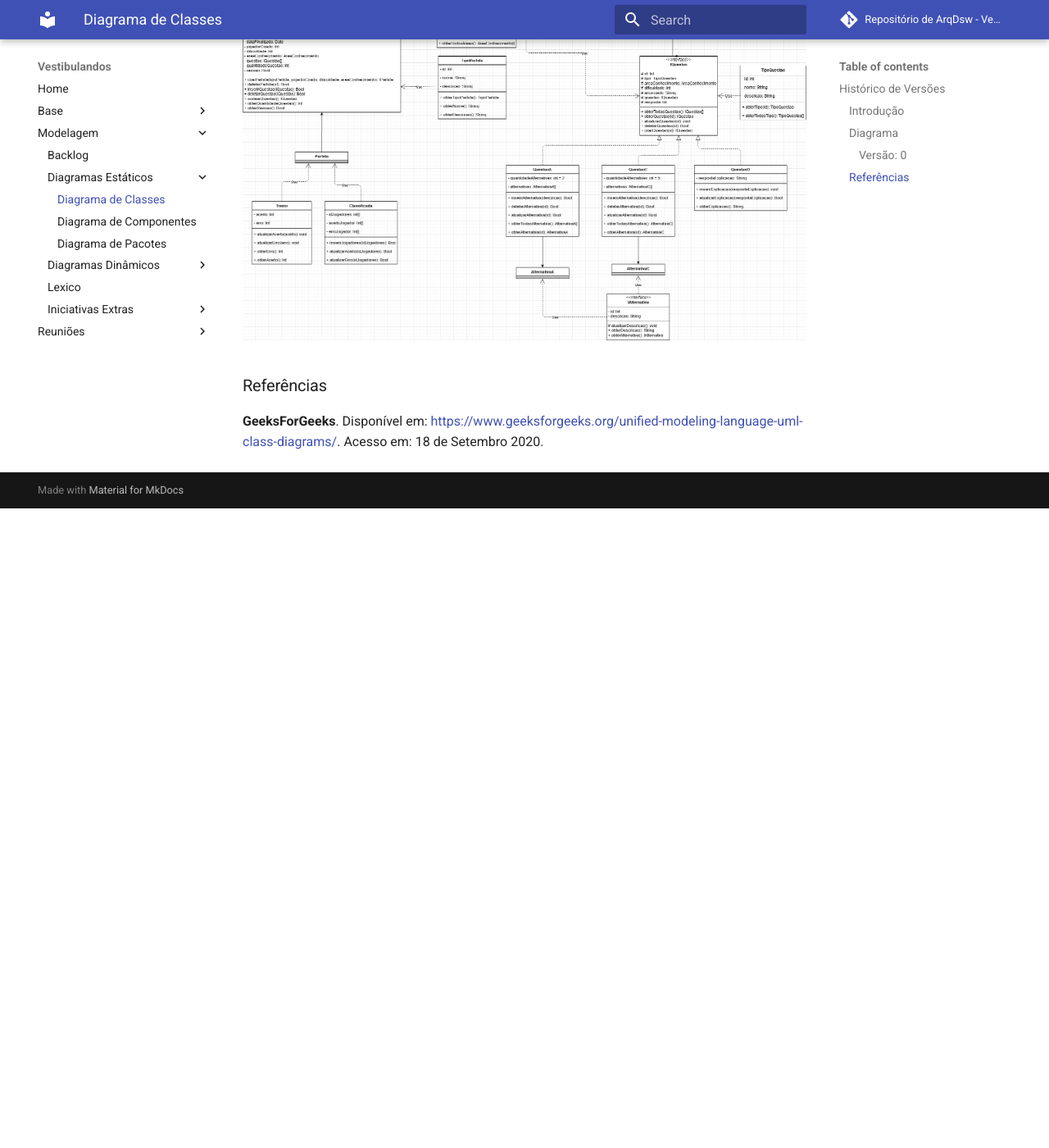
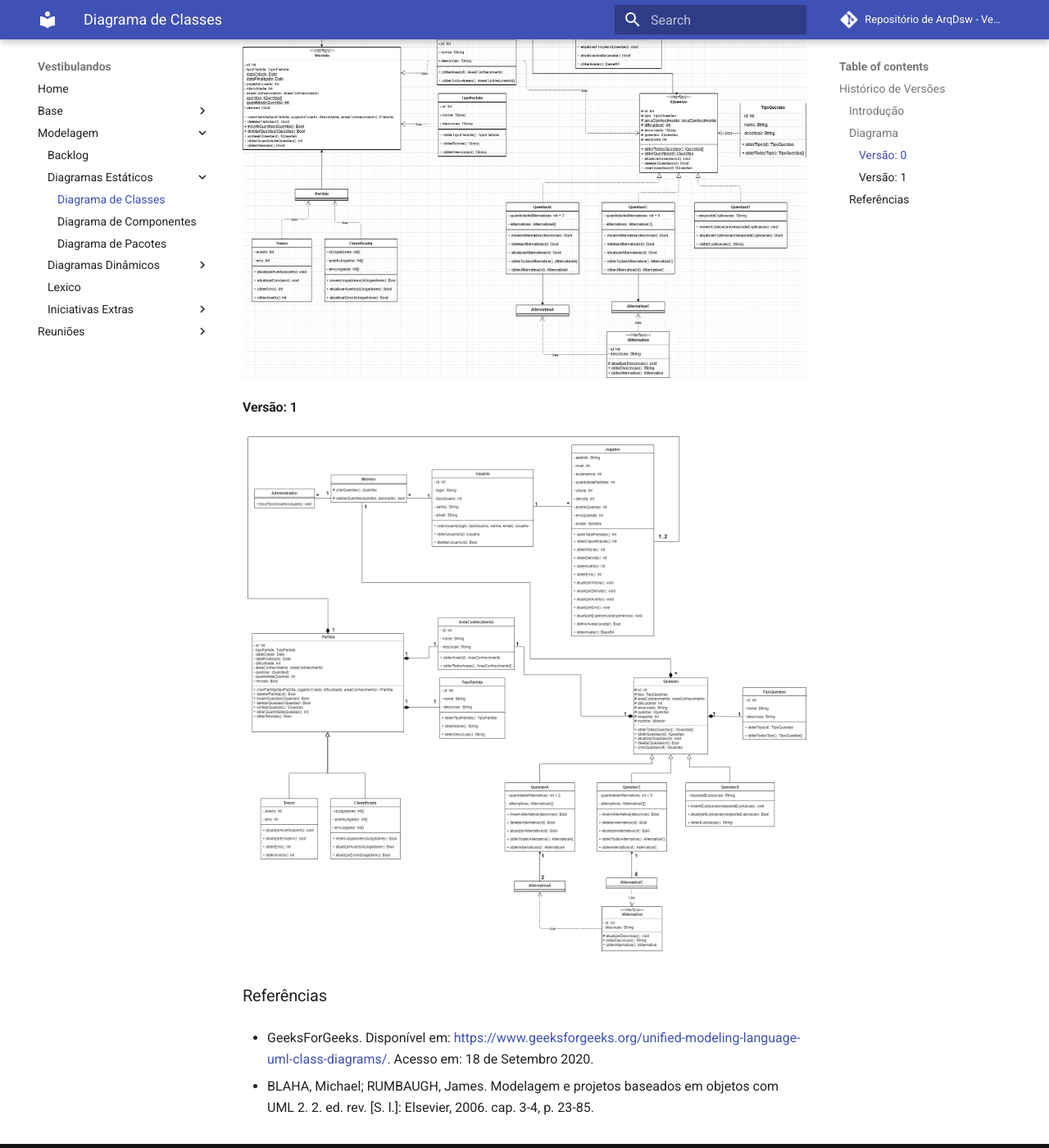
Before and after one commit to UnBArqDsw/2020.1_G4_Vestibulandos, an MkDocs documentation site: the page built from docs/modelagem/diagramas_estaticos/diagrama_de_classe.md, in a window 1280 px wide and 1400 px high, scrolled down 956 px. Shown: the whole window at 82% size. Built offline with MkDocs 1.6.1 and Material for MkDocs 9.7.7, drawn with Linux system fonts in a browser that asks for light colours; comment, search, counter and statistics services are not loaded; before the commit the page ends 1576 px from its top, so only the background shows below that; some of the changed text lies outside the part shown.

Commit message:
Atualizado o diagrama de classe

```diff
--- a/docs/modelagem/diagramas_estaticos/diagrama_de_classe.md
+++ b/docs/modelagem/diagramas_estaticos/diagrama_de_classe.md
@@ -5,6 +5,7 @@
 |   Data   | Versão |           Descrição           |             Autor(es)              |
 |:--------:|:------:|:-----------------------------:|:----------------------------------:|
 | 18/09/2020 | 0.1 | Adicionado o documento | Julio Litwin |
+| 24/10/2020 | 0.2 | Atualização e correção do diagrama | Lucas Gomes |
 
 
 ### Introdução
@@ -13,8 +14,12 @@ Os diagramas de classes são os principais blocos de construção de todos os m
 ### Diagrama
 
 #### Versão: 0
+![DiagramaClasse](../../img/diagramas/diagrama_de_classe_v0.png)
 
-![DiagramaClasse](../../img/diagramas/diagrama_de_classe.png)
+#### Versão: 1
+![DiagramaClasse](../../img/diagramas/diagrama_de_classe_v1.png)
 
 ### Referências
-**GeeksForGeeks**. Disponível em: <https://www.geeksforgeeks.org/unified-modeling-language-uml-class-diagrams/>. Acesso em: 18 de Setembro 2020.
+- GeeksForGeeks. Disponível em: <https://www.geeksforgeeks.org/unified-modeling-language-uml-class-diagrams/>. Acesso em: 18 de Setembro 2020.
+
+- BLAHA, Michael; RUMBAUGH, James. Modelagem e projetos baseados em objetos com UML 2. 2. ed. rev. [S. l.]: Elsevier, 2006. cap. 3-4, p. 23-85.
```
Also changed, not shown: docs/img/diagramas/diagrama_de_classe_v0.png (renamed from docs/img/diagramas/diagrama_de_classe.png), docs/img/diagramas/diagrama_de_classe_v1.png (added).
